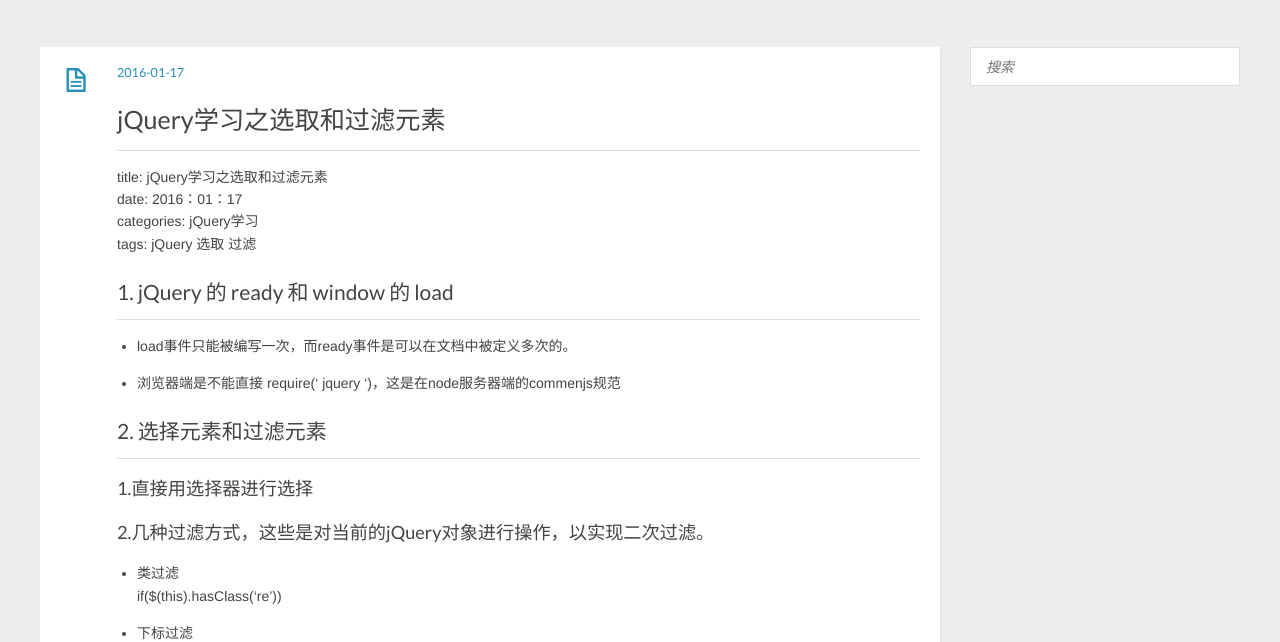
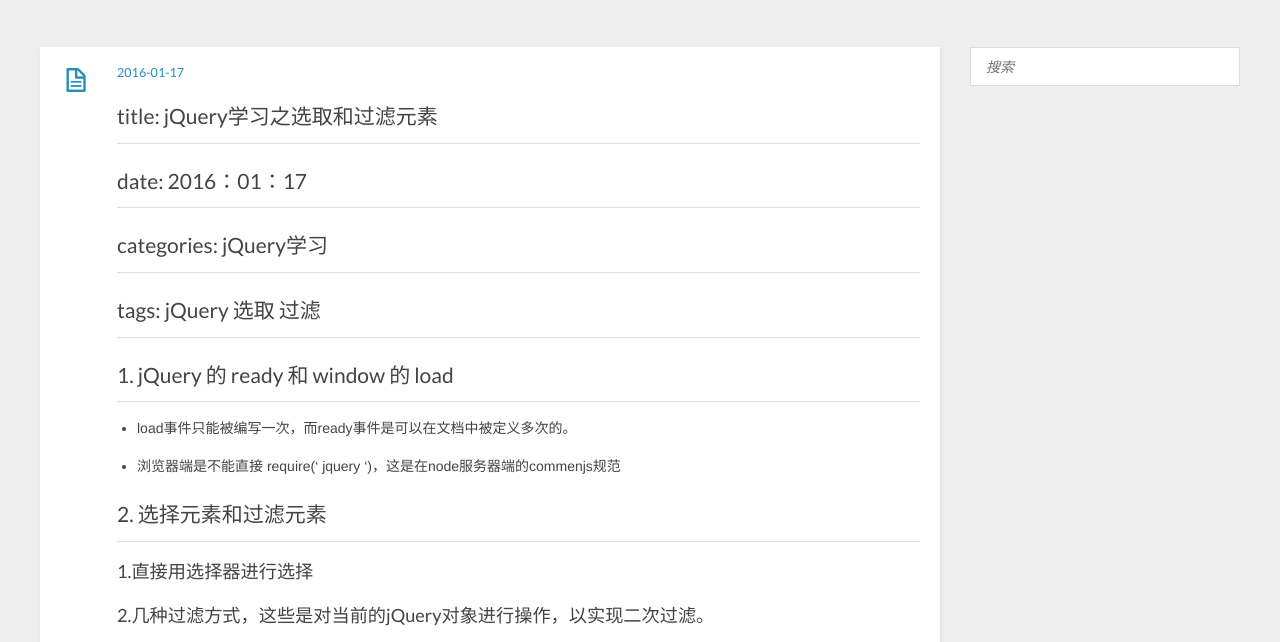
Before and after one commit to sunliying/sunliying.github.io, a plain HTML site: page index.html in a window 1280 px wide. Shown: the part 111-753 px from the top of the page. Drawn offline with nearby package versions, Linux system fonts and the light colour scheme.

Commit message:
Site updated: 2016-01-17 15:34:44

```diff
--- a/index.html
+++ b/index.html
@@ -52,7 +52,7 @@
     <header>
 
         <div class="icon"></div>
-        <time datetime="2016-01-17T07:19:51.511Z"><a href="/2016/01/17/jQuery学习之选取和过滤元素/">2016-01-17</a></time>
+        <time datetime="2016-01-17T07:34:19.366Z"><a href="/2016/01/17/jQuery学习之选取和过滤元素/">2016-01-17</a></time>
 
 
 
@@ -62,8 +62,7 @@
     </header>
     <div class="entry">
 
-        <h1 id="jQuery_u5B66_u4E60_u4E4B_u9009_u53D6_u548C_u8FC7_u6EE4_u5143_u7D20"><a href="#jQuery_u5B66_u4E60_u4E4B_u9009_u53D6_u548C_u8FC7_u6EE4_u5143_u7D20" class="headerlink" title="jQuery学习之选取和过滤元素"></a>jQuery学习之选取和过滤元素</h1><p>title: jQuery学习之选取和过滤元素<br>date: 2016：01：17<br>categories: jQuery学习<br>tags: jQuery 选取 过滤  </p>
-<h2 id="1-_jQuery__u7684_ready__u548C_window__u7684_load"><a href="#1-_jQuery__u7684_ready__u548C_window__u7684_load" class="headerlink" title="1. jQuery 的 ready 和  window 的 load"></a>1. jQuery 的 ready 和  window 的 load</h2><ul>
+        <h2 id="title_3A_jQuery_u5B66_u4E60_u4E4B_u9009_u53D6_u548C_u8FC7_u6EE4_u5143_u7D20"><a href="#title_3A_jQuery_u5B66_u4E60_u4E4B_u9009_u53D6_u548C_u8FC7_u6EE4_u5143_u7D20" class="headerlink" title="title: jQuery学习之选取和过滤元素"></a>title: jQuery学习之选取和过滤元素 </h2><h2 id="date_3A_2016_uFF1A01_uFF1A17"><a href="#date_3A_2016_uFF1A01_uFF1A17" class="headerlink" title="date: 2016：01：17"></a>date: 2016：01：17  </h2><h2 id="categories_3A_jQuery_u5B66_u4E60"><a href="#categories_3A_jQuery_u5B66_u4E60" class="headerlink" title="categories: jQuery学习"></a>categories: jQuery学习   </h2><h2 id="tags_3A_jQuery__u9009_u53D6__u8FC7_u6EE4"><a href="#tags_3A_jQuery__u9009_u53D6__u8FC7_u6EE4" class="headerlink" title="tags: jQuery 选取 过滤"></a>tags: jQuery 选取 过滤  </h2><h2 id="1-_jQuery__u7684_ready__u548C_window__u7684_load"><a href="#1-_jQuery__u7684_ready__u548C_window__u7684_load" class="headerlink" title="1. jQuery 的 ready 和  window 的 load"></a>1. jQuery 的 ready 和  window 的 load</h2><ul>
 <li>load事件只能被编写一次，而ready事件是可以在文档中被定义多次的。</li>
 </ul>
 <ul>
@@ -172,7 +171,7 @@
 });
 </code></pre><ol>
 <li><p>使用bind 可绑定函数，使用one()可进行一次绑定使用，之后失效；<br>使用unbind()来接触绑定；<br><strong>函数调用不写括号</strong></p>
-<p>   $(function(){<br>   $(‘input’).bind(“click”,sun);<br>   function sun(){</p>
+<p>$(function(){<br>   $(‘input’).bind(“click”,sun);<br>   function sun(){</p>
 <pre><code>$(&apos;p&apos;).text(&quot;event.data.a+event.data.b&quot;);
 $(this).unbind(&quot;click&quot;,sun);
 </code></pre><p>   }<br>});</p>
@@ -200,7 +199,7 @@
     <header>
 
         <div class="icon"></div>
-        <time datetime="2016-01-17T03:13:58.690Z"><a href="/2016/01/17/hello-world/">2016-01-17</a></time>
+        <time datetime="2016-01-17T07:30:53.866Z"><a href="/2016/01/17/hello-world/">2016-01-17</a></time>
 
 
 
```
Also changed, not shown: 2016/01/17/hello-world/index.html (+1 -1 lines), 2016/01/17/jQuery学习之选取和过滤元素/index.html (+3 -4 lines), archives/2016/01/index.html (+2 -2 lines), archives/2016/index.html (+2 -2 lines), archives/index.html (+2 -2 lines).
